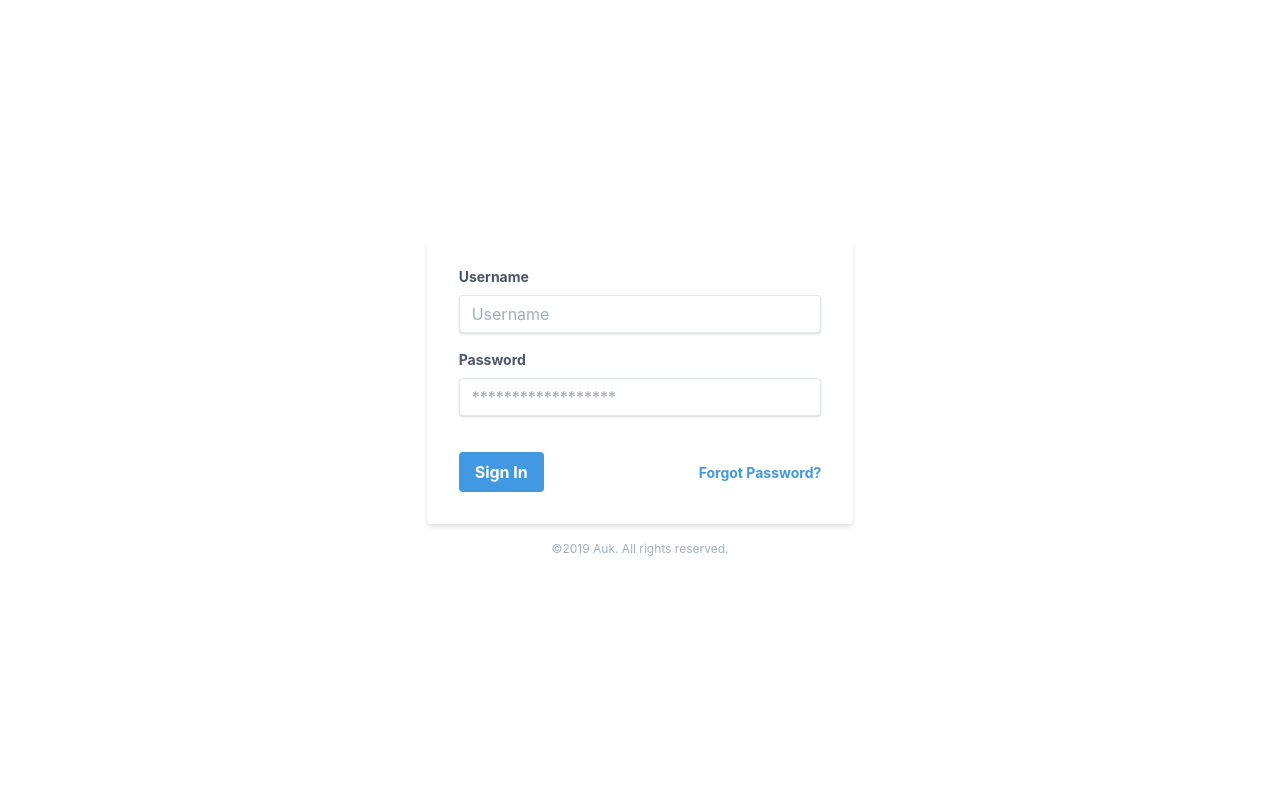
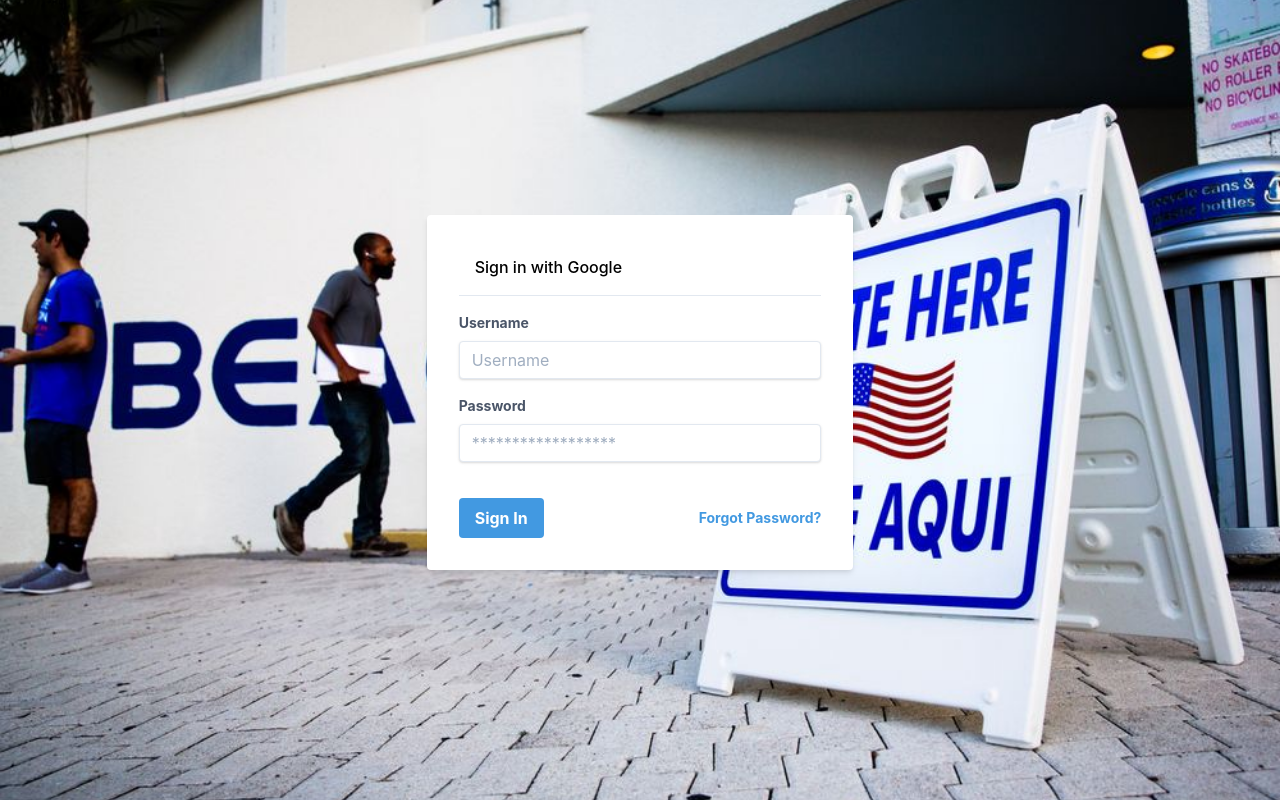
Before and after one commit to aukcode/Ballot, a React (Create React App) app in the folder packages/ballot-web/: page /login in a window 1280 px wide. Built offline with nearby package versions, Linux system fonts and the light colour scheme.

Commit message:
add background image

```diff
--- a/packages/ballot-web/src/routes/Routes.tsx
+++ b/packages/ballot-web/src/routes/Routes.tsx
@@ -5,7 +5,7 @@ import { HomeComponent } from './home/Home';
 import { PoleComponent } from './pole/Pole';
 import { CreateComponent } from './create/Create';
 import { NewPoleComponent } from './create/new-pole/NewPole';
-import { LoginComponent } from './login';
+import { LoginComponent } from './login/login';
 
 export const Routes = () => {
   return (
--- a/packages/ballot-web/src/routes/login.tsx
+++ b/packages/ballot-web/src/routes/login/login.tsx
@@ -1,6 +1,7 @@
 import * as React from 'react';
 import { withRouter } from 'react-router-dom';
-import { useState } from 'react';
+import { ChangeEvent, useState } from 'react';
+const voteHere = require('./vote-here.jpg');
 
 interface LoginProps {}
 
@@ -8,14 +9,32 @@ const Login = (props: LoginProps) => {
   const [username, setUsername] = useState<string>('');
   const [password, setPassword] = useState<string>('');
 
-  const handleOnClick = () => {};
+  const handleUsernameChange = (e: ChangeEvent<HTMLInputElement>) => {
+    setUsername(e.target.value);
+  };
+
+  const handlePasswordChange = (e: ChangeEvent<HTMLInputElement>) => {
+    setPassword(e.target.value);
+  };
+
+  const handleSubmit = () => {
+    console.log(username + password);
+  };
 
   return (
-    <div>
+    <div
+      className="bg-cover bg-center bg-gray-500 vote-background-image"
+      style={{
+        backgroundImage: `url(${voteHere})`,
+      }}
+    >
       <div className="flex justify-center items-center h-screen">
-        <div className="w-1/3">
-          <form className="bg-white shadow-md rounded px-8 pt-6 pb-8 mb-4">
-            <div className="mb-4">
+        <div className="w-1/3 bg-white shadow-md rounded px-8 pt-6 pb-8 mb-4">
+          {/*TODO: implement Passport / OAuth SSO*/}
+          <h2 className="font-medium p-4">Sign in with Google</h2>
+          <hr />
+          <form onSubmit={handleSubmit}>
+            <div className="mb-4 mt-4">
               <label
                 className="block text-gray-700 text-sm font-bold mb-2"
                 htmlFor="username"
@@ -24,9 +43,10 @@ const Login = (props: LoginProps) => {
               </label>
               <input
                 className="shadow appearance-none border rounded w-full py-2 px-3 text-gray-700 leading-tight focus:outline-none focus:shadow-outline"
-                id="username"
                 type="text"
                 placeholder="Username"
+                value={username}
+                onChange={handleUsernameChange}
               />
             </div>
             <div className="mb-6">
@@ -38,29 +58,27 @@ const Login = (props: LoginProps) => {
               </label>
               <input
                 className="shadow appearance-none border rounded w-full py-2 px-3 text-gray-700 mb-3 leading-tight focus:outline-none focus:shadow-outline"
-                id="password"
                 type="password"
                 placeholder="******************"
+                value={password}
+                onChange={handlePasswordChange}
               />
             </div>
             <div className="flex items-center justify-between">
               <button
                 className="bg-blue-500 hover:bg-blue-700 text-white font-bold py-2 px-4 rounded focus:outline-none focus:shadow-outline"
-                type="button"
+                type="submit"
               >
                 Sign In
               </button>
               <a
                 className="inline-block align-baseline font-bold text-sm text-blue-500 hover:text-blue-800"
-                href="#"
+                href="forgotpass"
               >
                 Forgot Password?
               </a>
             </div>
           </form>
-          <p className="text-center text-gray-500 text-xs">
-            &copy;2019 Auk. All rights reserved.
-          </p>
         </div>
       </div>
     </div>
```
Also changed, not shown: packages/ballot-web/src/routes/login/vote-here.jpg (added).
